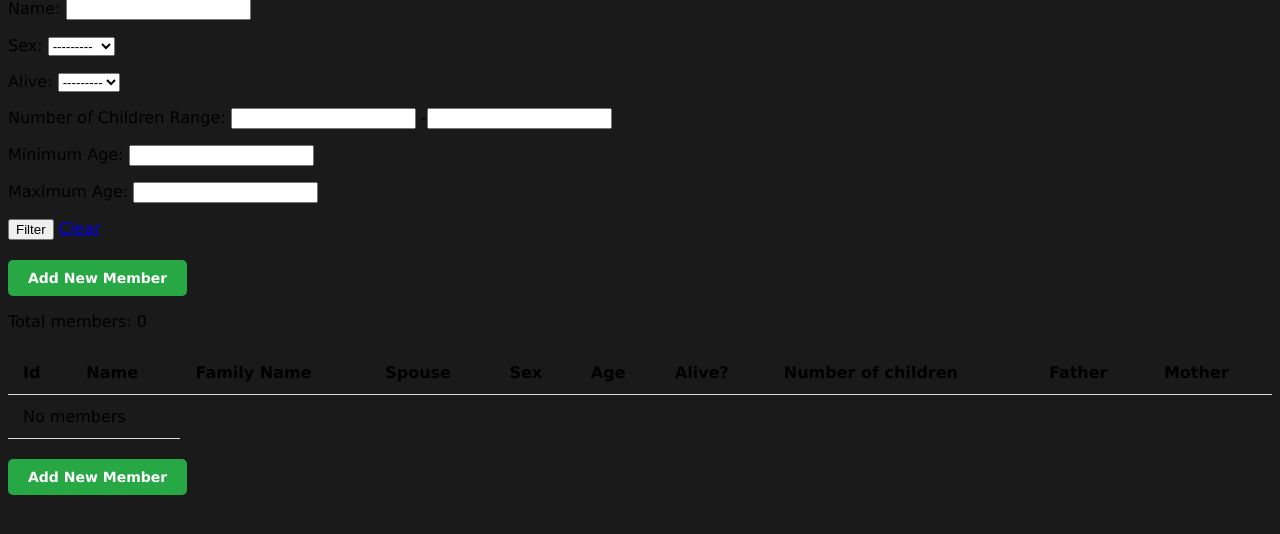
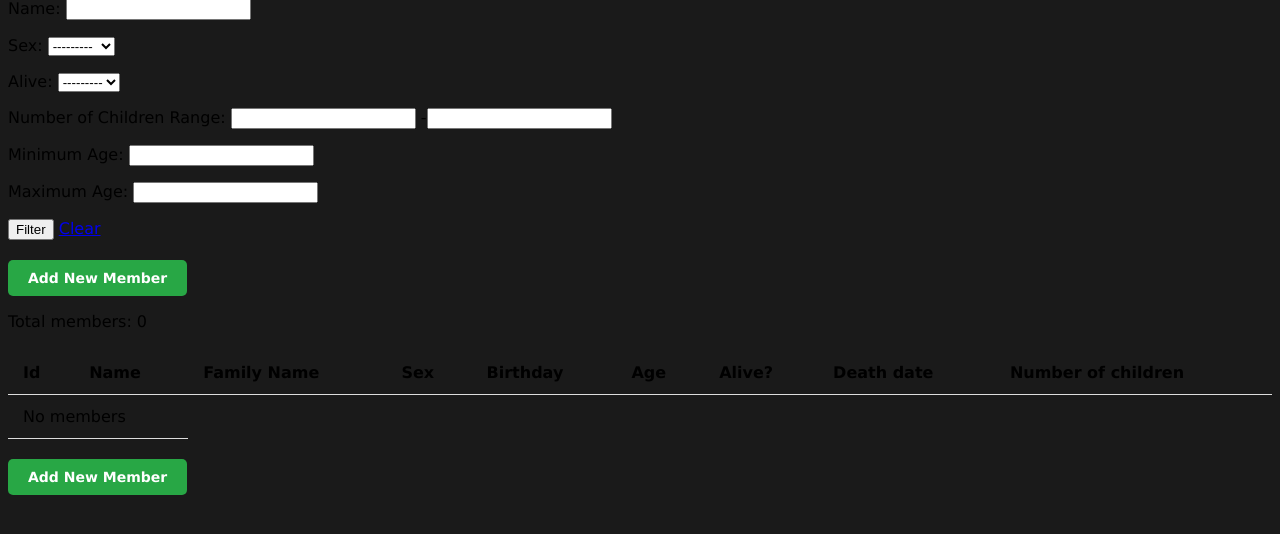
Before and after one commit to arturgorski14/FamilyTree, a Django app: page /members/ in a window 1280 px wide. Shown: the part 17-551 px from the top of the page. Run offline with Django 5.2, Linux system fonts and the light colour scheme.

Commit message:
style: polishing

```diff
--- a/familly_tree/members/filters.py
+++ b/familly_tree/members/filters.py
@@ -50,11 +50,13 @@ class MemberFilter(django_filters.FilterSet):
         fields = ["name", "sex", "alive", "children_count_range"]
 
     def filter_name(self, queryset, name, value):
-        return queryset.filter(
-            Q(firstname__icontains=value)
-            | Q(lastname__icontains=value)
-            | Q(family_name__icontains=value)
+        cleaned_value = value.title()
+        returned_data = queryset.filter(
+            Q(firstname__icontains=cleaned_value)
+            | Q(lastname__icontains=cleaned_value)
+            | Q(family_name__icontains=cleaned_value)
         )
+        return returned_data
 
     def filter_alive(self, queryset, name, value):
         if value == "true":
@@ -70,7 +72,7 @@ class MemberFilter(django_filters.FilterSet):
             birth_date__isnull=False, birth_date__lte=str(current_date.year - value)
         )
 
-    def filter_age_max(self, queryset, name, value):
+    def filter_age_max(self, queryset, name, value):  # TODO: fix for dead members
         # Filter by maximum age
         current_date = datetime.now().date()
         return queryset.filter(
--- a/familly_tree/members/models.py
+++ b/familly_tree/members/models.py
@@ -4,7 +4,7 @@ from typing import Optional
 
 from django.core.exceptions import ValidationError
 from django.db import models
-from django.db.models import Prefetch, Q, QuerySet
+from django.db.models import Q, QuerySet
 
 
 class Member(models.Model):
--- a/familly_tree/members/templates/all_members.html
+++ b/familly_tree/members/templates/all_members.html
@@ -20,13 +20,15 @@
       <th>Id</th>
       <th>Name</th>
       <th>Family Name</th>
-      <th>Spouse</th>
+<!--      <th>Spouse</th>-->
       <th>Sex</th>
+      <th>Birthday</th>
       <th>Age</th>
       <th>Alive?</th>
+      <th>Death date</th>
       <th>Number of children</th>
-      <th>Father</th>
-      <th>Mother</th>
+<!--      <th>Father</th>-->
+<!--      <th>Mother</th>-->
     </tr>
   </thead>
   <tbody>
@@ -43,14 +45,14 @@
       <td>
         {{ member.family_name }}
       </td>
-      <td>
+<!--      <td>-->
 
-        {% if member.current_spouse %}
-            <a href="{% url 'members:details' member.current_spouse.pk %}" >{{ member.current_spouse }}</a>
-        {% else %}
-            -
-        {% endif %}
-      </td>
+<!--        {% if member.current_spouse %}-->
+<!--            <a href="{% url 'members:details' member.current_spouse.pk %}" >{{ member.current_spouse }}</a>-->
+<!--        {% else %}-->
+<!--            - -->
+<!--        {% endif %}-->
+<!--      </td>-->
       <td>
         {% if member.sex == 'm' %}
           Male
@@ -59,10 +61,16 @@
         {% endif %}
       </td>
       <td>
+        {{ member.birth_date|default_if_none:"-" }}
+      </td>
+      <td>
         {{ member.age|default_if_none:"-" }}
       </td>
       <td>
         {{ member.alive }}
+      </td>
+      <td>
+        {{ member.death_date|default_if_none:"-" }}
       </td>
       <td>
         {% if member.children.count %}
@@ -71,20 +79,20 @@
           -
         {% endif %}
       </td>
-      <td>
-        {% if member.father_id %}
-            <a href="{% url 'members:details' member.father_id %}" >{{ member.father }}</a>
-        {% else %}
-            -
-        {% endif %}
-      </td>
-      <td>
-        {% if member.mother_id %}
-            <a href="{% url 'members:details' member.mother_id %}" >{{ member.mother }}</a>
-        {% else %}
-            -
-        {% endif %}
-      </td>
+<!--      <td>-->
+<!--        {% if member.father_id %}-->
+<!--            <a href="{% url 'members:details' member.father_id %}" >{{ member.father }}</a>-->
+<!--        {% else %}-->
+<!--            - -->
+<!--        {% endif %}-->
+<!--      </td>-->
+<!--      <td>-->
+<!--        {% if member.mother_id %}-->
+<!--            <a href="{% url 'members:details' member.mother_id %}" >{{ member.mother }}</a>-->
+<!--        {% else %}-->
+<!--            - -->
+<!--        {% endif %}-->
+<!--      </td>-->
     </tr>
     {% empty %}
     <tr>
--- a/familly_tree/members/templatetags/family_tree_tags.py
+++ b/familly_tree/members/templatetags/family_tree_tags.py
@@ -1,8 +1,6 @@
 from django import template
 from django.urls import reverse
 from django.utils.safestring import mark_safe
-
-from members.models import Member
 
 register = template.Library()
 
--- a/familly_tree/members/views.py
+++ b/familly_tree/members/views.py
@@ -17,8 +17,8 @@ class AllMembers(FilterView):
     context_object_name = "all_members"
     filterset_class = MemberFilter
 
-    # def get_queryset(self):
-    #     return Member.objects.all()
+    def get_queryset(self):
+        return Member.objects.all()
 
 
 class Details(DetailView):
```
Also changed, not shown: familly_tree/members/tests/test_filters.py (added, +86 -0 lines), 1 other file.
